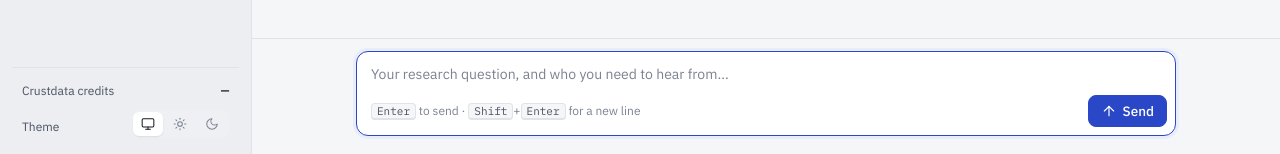
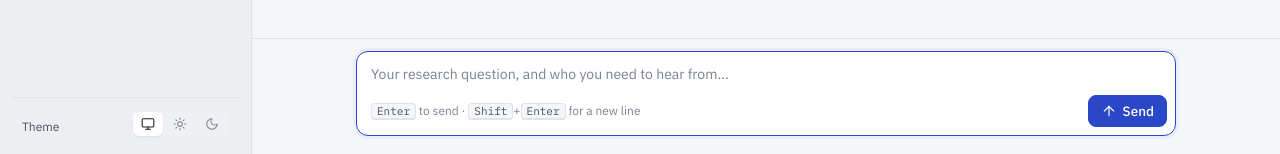
Before and after one commit to janakirampuli/crustdata-hackathon, a FastAPI app: template agent/templates/chat.html in a window 1280 px wide. Shown: the part 717-871 px from the top of the page. Run offline with FastAPI, Linux system fonts and the light colour scheme; the template is opened without the code that fills it, so the values that code supplies are empty; some libraries are stand-ins or nearby versions.

Commit message:
chore(ui): stop showing the Crustdata credit balance
Removes the rail's credit meter and the balance lookup behind /api/rail.
The agent's crustdata_get_credits tool is unchanged.

Co-Authored-By: Claude Opus 5.5 <noreply@anthropic.com>

```diff
--- a/skills/form_builder/server.py
+++ b/skills/form_builder/server.py
@@ -6,7 +6,6 @@ Run with `uv run forms` (FORMS_HOST / FORMS_PORT override 127.0.0.1:8000).
 import json
 import os
 import re
-import time
 from pathlib import Path
 from urllib.parse import quote
 
@@ -38,23 +37,6 @@ VERIFIED = {"pending": ("Pending", ""), "ok": ("Verified", "ok"), "flag": ("Flag
 def rail_surveys() -> list[dict]:
     return [{"id": s["id"], "title": s["spec"].title, "status": s["status"], "tone": STATUS.get(s["status"], ("", ""))[1],
              "invites": s["invites"], "responses": s["responses"]} for s in store.list_surveys()]
-
-
-_credits = {"at": 0.0, "value": None}
-
-
-def crustdata_credits() -> float | None:
-    """Zero-credit balance lookup, cached for 30s. None when Crustdata isn't configured or reachable."""
-    if time.monotonic() - _credits["at"] > 30:
-        try:
-            from skills.crustdata.client import get_client
-
-            data = get_client().get_credits()
-            _credits["value"] = data.get("credits") if isinstance(data, dict) else None
-        except Exception:
-            _credits["value"] = None
-        _credits["at"] = time.monotonic()
-    return _credits["value"]
 
 
 OPS = {"(.)": "contains", "=": "is", "!=": "is not", "in": "is one of", "not_in": "is not one of", "=>": "≥",
@@ -108,7 +90,7 @@ def root():
 
 @app.get("/api/rail")
 def rail():
-    return {"surveys": rail_surveys(), "credits": crustdata_credits()}
+    return {"surveys": rail_surveys()}
 
 
 @app.get("/api/search-index")
--- a/skills/form_builder/static/app.js
+++ b/skills/form_builder/static/app.js
@@ -1,4 +1,4 @@
-// Console chrome shared by every reviewer page: theme switch, mobile rail, live studies + credits, copy buttons.
+// Console chrome shared by every reviewer page: theme switch, mobile rail, live studies, copy buttons.
 (() => {
   const root = document.documentElement;
   const store = {
@@ -37,7 +37,7 @@
     try {
       const res = await fetch("/api/rail");
       if (!res.ok) return;
-      const {surveys, credits} = await res.json();
+      const {surveys} = await res.json();
       const list = document.querySelector("[data-rail-studies]");
       if (list) list.innerHTML = surveys.length ? surveys.slice(0, 8).map(s =>
         `<a class="study" href="/surveys/${esc(s.id)}" title="${esc(s.title)}"><span class="dot ${esc(s.tone)}"></span>` +
@@ -45,11 +45,6 @@
         : `<div class="rail-empty">No surveys yet. The agent drafts one when you describe a study.</div>`;
       const count = document.querySelector("[data-rail-count]");
       if (count) count.textContent = surveys.length;
-      const meter = document.querySelector("[data-rail-credits]");
-      if (meter && typeof credits === "number") {
-        meter.hidden = false;
-        meter.querySelector("b").textContent = credits.toLocaleString(undefined, {maximumFractionDigits: 2});
-      }
     } catch { /* rail stays server-rendered */ }
   }
   window.refreshRail = refreshRail;
--- a/skills/form_builder/templates/console.html
+++ b/skills/form_builder/templates/console.html
@@ -32,9 +32,6 @@
     </section>
 
     <div class="rail-foot">
-      <div class="meter" data-rail-credits hidden>
-        <span class="cap">Crustdata credits</span><b>—</b>
-      </div>
       <div class="meter">
         <span class="cap">Theme</span>
         <div class="theme" role="group" aria-label="Theme">
```
